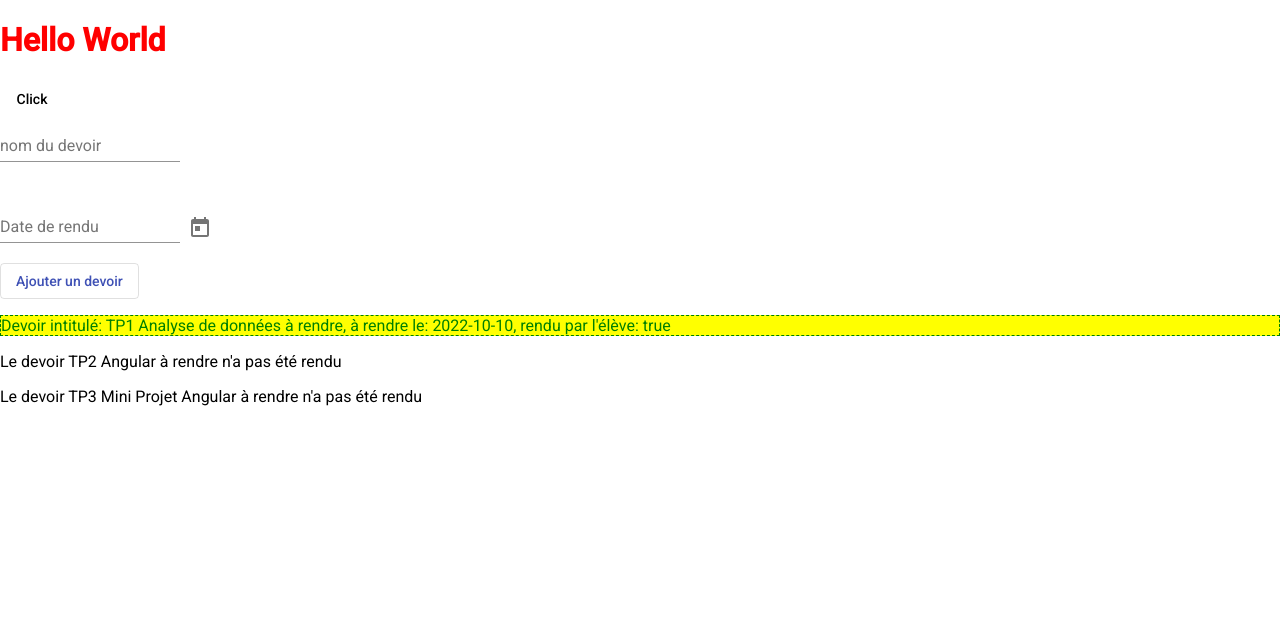
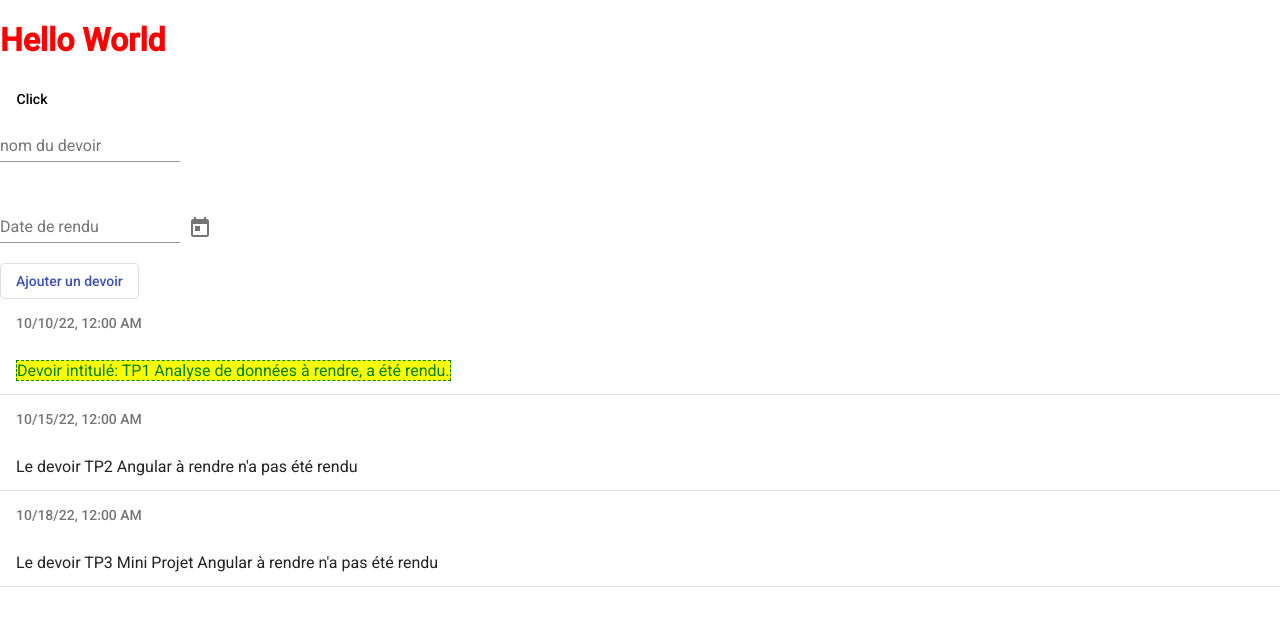
Before and after one commit to Nouke/angularFrontM1Miage2022_2023, an Angular app in the folder Projet-Angular/assignment-app/: page / in a window 1280 px wide. Shown: the top 626 px of the page. Built offline with nearby package versions, Linux system fonts and the light colour scheme.

Commit message:
Assignments clickables et utilisation material card

```diff
--- a/Projet-Angular/assignment-app/src/app/app.module.ts
+++ b/Projet-Angular/assignment-app/src/app/app.module.ts
@@ -14,11 +14,15 @@ import {MatInputModule} from '@angular/material/input';
 import {MatFormFieldModule } from '@angular/material/form-field';
 import {MatDatepickerModule} from '@angular/material/datepicker';
 import {MatNativeDateModule  } from "@angular/material/core";
+import { AssignmentDetailComponent } from './assignments/assignment-detail/assignment-detail.component';
+import { MatListModule } from '@angular/material/list';
+import { MatCardModule } from '@angular/material/card';
 @NgModule({
   declarations: [
     AppComponent,
     AssignmentsComponent,
     RenduDirective,
+    AssignmentDetailComponent,
   ],
   imports: [
     BrowserModule,
@@ -27,7 +31,8 @@ import {MatNativeDateModule  } from "@angular/material/core";
     MatButtonModule,MatIconModule, MatDividerModule,
     FormsModule,
     MatInputModule, MatFormFieldModule,MatNativeDateModule,
-    MatDatepickerModule
+    MatDatepickerModule,MatListModule,
+    MatCardModule,
   ],
   providers: [],
   bootstrap: [AppComponent]
--- /dev/null
+++ b/Projet-Angular/assignment-app/src/app/assignments/assignment-detail/assignment-detail.component.html
@@ -0,0 +1,13 @@
+<p *ngIf="assignmentTransmis"> Nom= {{assignmentTransmis.nom}}</p>
+
+<div class = "container">
+    <mat-card *ngIf="assignmentTransmis">
+        <mat-card-title>{{assignmentTransmis.nom}}</mat-card-title>
+            <mat-card-subtitle> {{assignmentTransmis.dateDeRendu | date}} </mat-card-subtitle>
+
+
+
+    </mat-card>
+
+
+</div>
--- /dev/null
+++ b/Projet-Angular/assignment-app/src/app/assignments/assignment-detail/assignment-detail.component.ts
@@ -0,0 +1,17 @@
+import { Component, Input, OnInit } from '@angular/core';
+import { Assignment } from '../assignment.model';
+
+@Component({
+  selector: 'app-assignment-detail',
+  templateUrl: './assignment-detail.component.html',
+  styleUrls: ['./assignment-detail.component.css']
+})
+export class AssignmentDetailComponent implements OnInit {
+
+  @Input() assignmentTransmis:Assignment | undefined;
+  constructor() { }
+
+  ngOnInit(): void {
+  }
+
+}
--- a/Projet-Angular/assignment-app/src/app/assignments/assignments.component.html
+++ b/Projet-Angular/assignment-app/src/app/assignments/assignments.component.html
@@ -31,18 +31,21 @@
 
 </form>
 
-<div *ngFor=" let assignment of assignments">
+<mat-list *ngFor=" let assignment of assignments">
+  <h3 mat-subheader> {{assignment.dateDeRendu | date:'short' }}</h3>
+  <mat-list-item (click)="assignmentClique(assignment)">
+      <p appRendu *ngIf="assignment.rendu ; else nonSoumis">
+        Devoir intitulé: {{assignment.nom}}, a été rendu. <!--le: {{assignment.dateDeRendu}}, rendu par l'élève: {{assignment.rendu}}-->
+      </p>
 
-
-
-    <p appRendu *ngIf="assignment.rendu ; else nonSoumis">
-      Devoir intitulé: {{assignment.nom}}, à rendre le: {{assignment.dateDeRendu}}, rendu par l'élève: {{assignment.rendu}}
-    </p>
-
-    <ng-template #nonSoumis>
+      <ng-template #nonSoumis>
         <p> Le devoir {{assignment.nom}} n'a pas été rendu</p>
 
-    </ng-template>
+      </ng-template>
 
+      <mat-divider> </mat-divider>
+    </mat-list-item>
 
-</div>
+</mat-list>
+
+<app-assignment-detail [assignmentTransmis]="assignmentSelectionne"></app-assignment-detail>
--- a/Projet-Angular/assignment-app/src/app/assignments/assignments.component.ts
+++ b/Projet-Angular/assignment-app/src/app/assignments/assignments.component.ts
@@ -14,6 +14,7 @@ export class AssignmentsComponent implements OnInit {
   ajoutActive = false;
   nomDevoir:string="";
   dateRendu!: Date;
+  assignmentSelectionne!: Assignment;
 
   ngOnInit():void {
     setTimeout(() => {
@@ -28,25 +29,28 @@ export class AssignmentsComponent implements OnInit {
     newAssignment.rendu= false;
     console.log(newAssignment);
    }
+      assignmentClique(assignment: Assignment){
+          this.assignmentSelectionne = assignment;
+      }
 
   assignments = [
     {
       nom: " TP1 Analyse de données à rendre",
-      dateDeRendu: '2022-10-10',
+      dateDeRendu: new Date('2022-10-10'),
       rendu: true
 
     },
 
     {
       nom: "TP2 Angular à rendre",
-      dateDeRendu: '2022-10-15',
+      dateDeRendu: new Date('2022-10-15'),
       rendu: false
 
     },
 
     {
       nom: "TP3 Mini Projet Angular à rendre",
-      dateDeRendu: '2022-10-18',
+      dateDeRendu: new Date ('2022-10-18'),
       rendu: false
 
     }
```
Also changed, not shown: Projet-Angular/assignment-app/src/app/assignments/assignment-detail/assignment-detail.component.css (added), 1 other file (tests, documents, lock files or other folders).
